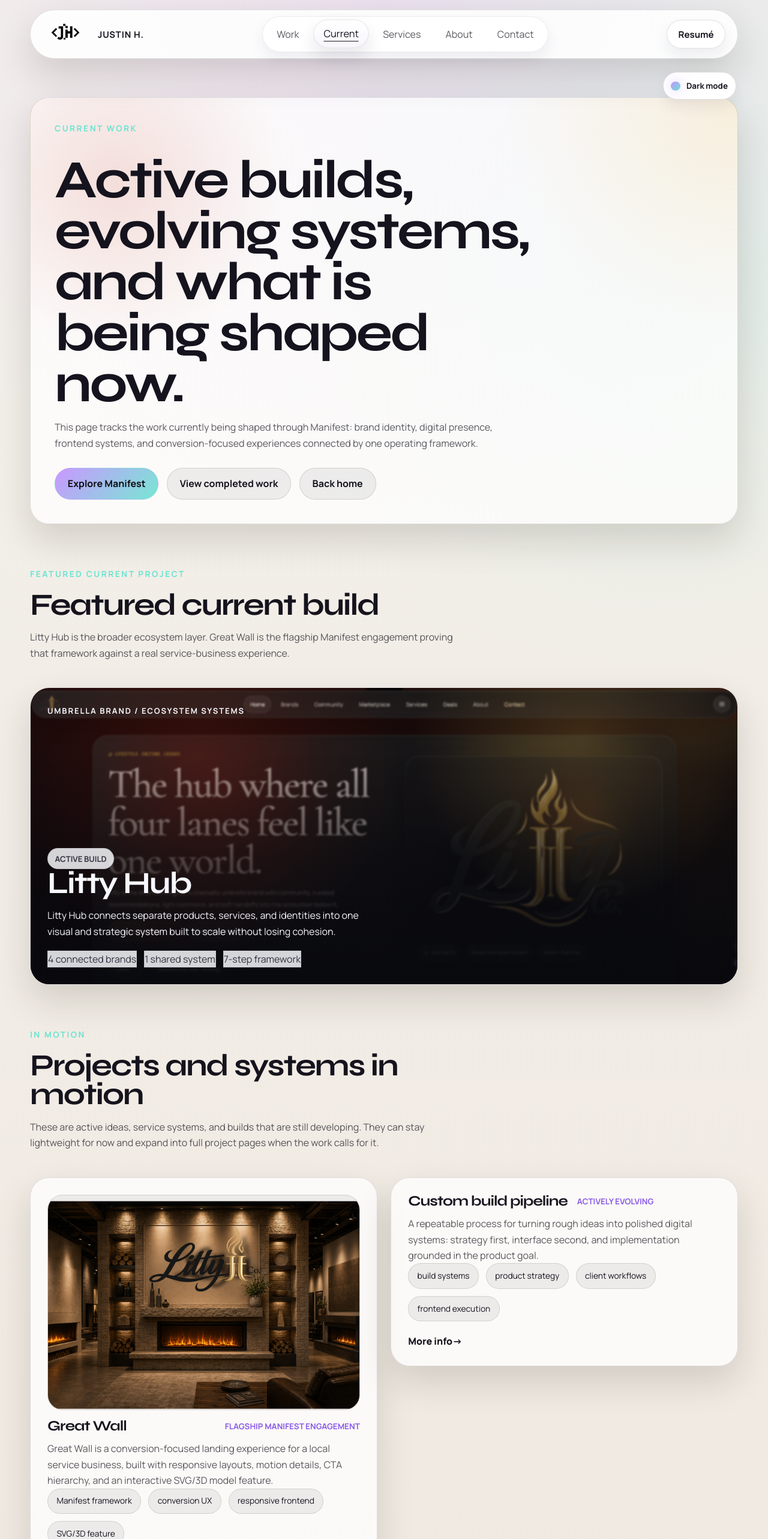
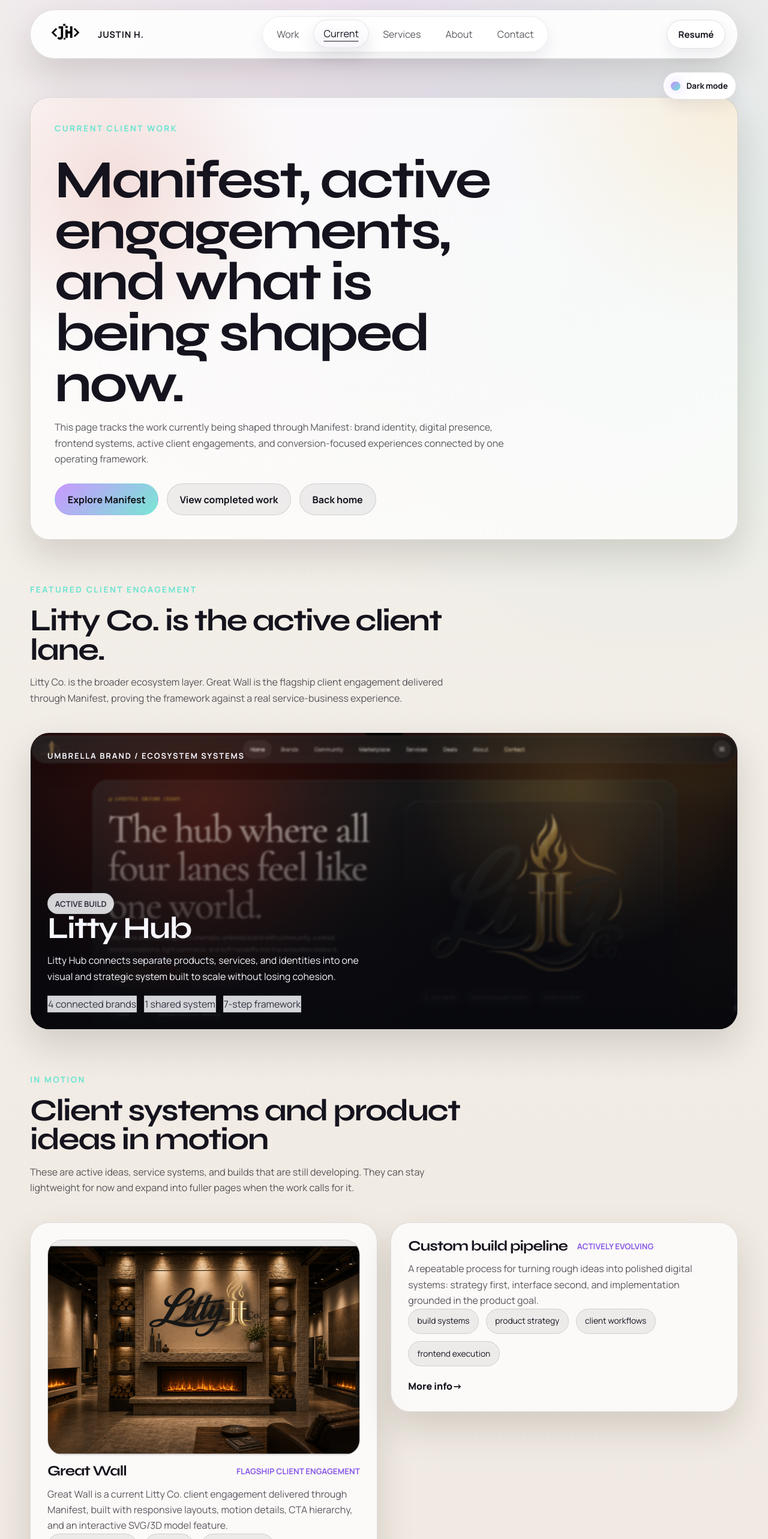
Before and after one commit to massiahtheruler/big-boy-portfolio, a React (Vite) app: page /current in a window 1280 px wide. Shown: the top 2566 px of the page at 60% size. Built offline with nearby package versions, Linux system fonts and the light colour scheme.

Commit message:
Update Manifest resume hierarchy and card interactions

```diff
--- a/src/components/home/CurrentWorkSection.jsx
+++ b/src/components/home/CurrentWorkSection.jsx
@@ -13,13 +13,14 @@ function CurrentWorkSection() {
     >
       <div className="shell">
         <Reveal className="section-heading">
-          <p className="section-eyebrow">Current work</p>
-          <h2>Still Building | Always Refining.</h2>
+          <p className="section-eyebrow">Selected client work</p>
+          <h2>Manifest in practice.</h2>
 
           <p>
             The work below shows the Manifest framework moving through active
-            brands, client-facing systems, frontend products, and proof that
-            identity has to become something people can recognize and act on.
+            client engagements, brand systems, frontend products, and proof
+            that identity has to become something people can recognize and act
+            on.
           </p>
         </Reveal>
 
--- a/src/components/home/FeaturedProjectsSection.jsx
+++ b/src/components/home/FeaturedProjectsSection.jsx
@@ -10,16 +10,13 @@ function FeaturedProjectsSection() {
     <section id="featured-work" className="content-section">
       <div className="shell">
         <Reveal className="section-heading">
-          <p className="section-eyebrow">Featured work</p>
-          <h2>Three projects that show range without losing polish.</h2>
+          <p className="section-eyebrow">Independent products</p>
+          <h2>Product builds that show range without losing polish.</h2>
           <p>
-            The goal is not to throw every build on the page. It is to show
-
-  product thinking, frontend depth, and the way I structure systems
-
-  when interfaces need to feel intuitive, scalable, and reliable under
-
-   pressure.
+            After the client work, this lane shows original products and
+            frontend builds that prove product thinking, technical depth, and
+            the way I structure interfaces when they need to feel intuitive,
+            scalable, and reliable under pressure.
           </p>
         </Reveal>
 
@@ -35,8 +32,8 @@ function FeaturedProjectsSection() {
               <h3>See the full project archive</h3>
               <p>
                 Featured cards are the quick proof. The archive gives the
-                bigger view across completed builds, client work, and future
-                project groups as they get added.
+                bigger view across completed builds, client engagements, and
+                product ideas as they get added.
               </p>
               <span className="project-card__link">Open projects</span>
             </Link>
--- a/src/components/home/ManifestFrameworkSection.jsx
+++ b/src/components/home/ManifestFrameworkSection.jsx
@@ -25,6 +25,9 @@ function ManifestFrameworkSection() {
             />
 
             <h2>{manifestFramework.title}</h2>
+            <p className="manifest-framework__subtitle">
+              {manifestFramework.subtitle}
+            </p>
             <p>{manifestFramework.body}</p>
             <div
               className="manifest-chain"
--- a/src/components/services/ManifestServicesIntro.jsx
+++ b/src/components/services/ManifestServicesIntro.jsx
@@ -40,6 +40,9 @@ function ManifestServicesIntro() {
             />
 
             <h2>{manifestFramework.title}</h2>
+            <p className="manifest-framework__subtitle">
+              {manifestFramework.subtitle}
+            </p>
             <p>{manifestFramework.body}</p>
             <div
               className="manifest-chain"
@@ -59,7 +62,7 @@ function ManifestServicesIntro() {
           <ContextPreviewCard
             eyebrow="Framework in practice"
             title="Great Wall"
-            description="See the framework in practice through a trust-driven landing experience built for clarity, contact, and credibility."
+            description="See the framework in practice through a flagship Litty Co. client engagement built for clarity, contact, and credibility."
             image={greatWall.image}
             primaryLink={{
               href: greatWall.href,
--- a/src/data/manifestFramework.js
+++ b/src/data/manifestFramework.js
@@ -6,7 +6,8 @@ export const greatWallPreviewImage = "/assets/great-wall-family-firepit.png";
 export const manifestFramework = {
   eyebrow: "Founder of:",
   title: "Manifest",
-  body: "You know what your business feels like. Your customers do not. Manifest is the framework I use to close that gap through brand identity, digital presence, frontend systems, and conversion-focused experiences that turn reputation into recognition.",
+  subtitle: "Frontend Engineering · Brand Identity · Digital Experience",
+  body: "You know what your business feels like. Your customers do not. Manifest is my consultancy for closing that gap through brand identity, digital presence, frontend systems, and conversion-focused experiences that turn reputation into recognition.",
   chain: ["Identity", "Presence", "Trust", "Recognition", "Action"],
   primaryCta: {
     label: "Explore Manifest",
@@ -18,9 +19,9 @@ export const manifestFramework = {
   },
   greatWall: {
     title: "Great Wall",
-    label: "Flagship Manifest engagement",
+    label: "Flagship client engagement",
     description:
-      "A trust-driven landing experience built around CTA hierarchy, polished frontend implementation, responsive layout, motion, and an interactive SVG/3D feature.",
+      "A trust-driven Litty Co. engagement delivered through Manifest, built around CTA hierarchy, polished frontend implementation, responsive layout, motion, and an interactive SVG/3D feature.",
     href: greatWallLiveUrl,
     ctaLabel: "Visit Great Wall",
     image: {
--- a/src/data/projects.js
+++ b/src/data/projects.js
@@ -434,7 +434,7 @@ export const projects = [
       code: null,
     },
     featureHighlights: [
-      "Litty Co. positioned as the umbrella brand and attention engine for the larger ecosystem",
+      "Litty Co. positioned as the active client ecosystem and attention engine for the larger brand system",
       "Manifest Method introduced as a seven-step framework spanning identity, systems, execution, content, and long-term growth",
       "A four-brand rollout structure designed to give each lane distinct positioning while maintaining shared visual consistency",
       "A modular content strategy built around repurposable assets across every connected brand surface",
@@ -452,7 +452,7 @@ export const projects = [
         list: [
           "Litty Co. launches first as the lifestyle wrapper and attention engine.",
           "JJ Totes follows as the cleaner operational product lane.",
-          "Great Wall of Legends becomes the premium showcase experience.",
+          "Great Wall becomes the premium showcase experience and flagship client engagement.",
           "JJ Pro Service remains part of the ecosystem while supporting the broader transition.",
         ],
       },
@@ -527,12 +527,13 @@ export const projects = [
     groups: [PROJECT_GROUPS.current, PROJECT_GROUPS.client],
     currentOrder: 2,
     archiveOrder: 5,
-    status: "Flagship Manifest engagement",
+    status: "Flagship client engagement",
     previewImage: greatWallPreviewImage,
     description:
-      "Great Wall is a conversion-focused landing experience for a local service business, built with responsive layouts, motion details, CTA hierarchy, and an interactive SVG/3D model feature.",
+      "Great Wall is a current Litty Co. client engagement delivered through Manifest, built with responsive layouts, motion details, CTA hierarchy, and an interactive SVG/3D model feature.",
     tags: [
-      "Manifest framework",
+      "client engagement",
+      "Litty Co.",
       "conversion UX",
       "responsive frontend",
       "SVG/3D feature",
@@ -543,7 +544,7 @@ export const projects = [
     gallery: [
       {
         title: "Framework proof",
-        body: "The project turns the Manifest framework into a real client-facing experience: identity, presence, trust, recognition, and action arranged around a clearer path to contact.",
+        body: "The engagement turns the Manifest framework into a real client-facing experience: identity, presence, trust, recognition, and action arranged around a clearer path to contact.",
       },
       {
         title: "Frontend execution",
--- a/src/pages/CurrentWorkPage.jsx
+++ b/src/pages/CurrentWorkPage.jsx
@@ -16,13 +16,13 @@ function CurrentWorkPage() {
     <section className="project-archive project-archive--current">
       <div className="shell">
         <Reveal className="project-archive__hero">
-          <p className="section-eyebrow">Current work</p>
-          <h1>Active builds, evolving systems, and what is being shaped now.</h1>
+          <p className="section-eyebrow">Current client work</p>
+          <h1>Manifest, active engagements, and what is being shaped now.</h1>
           <p>
             This page tracks the work currently being shaped through Manifest:
-            brand identity, digital presence, frontend systems, and
-            conversion-focused experiences connected by one operating
-            framework.
+            brand identity, digital presence, frontend systems, active client
+            engagements, and conversion-focused experiences connected by one
+            operating framework.
           </p>
           <div className="project-archive__actions">
             <a
@@ -45,12 +45,12 @@ function CurrentWorkPage() {
         {featuredProject ? (
           <section className="project-archive__group">
             <Reveal className="section-heading">
-              <p className="section-eyebrow">Featured current project</p>
-              <h2>Featured current build</h2>
+              <p className="section-eyebrow">Featured client engagement</p>
+              <h2>Litty Co. is the active client lane.</h2>
               <p>
-                Litty Hub is the broader ecosystem layer. Great Wall is the
-                flagship Manifest engagement proving that framework against a
-                real service-business experience.
+                Litty Co. is the broader ecosystem layer. Great Wall is the
+                flagship client engagement delivered through Manifest, proving
+                the framework against a real service-business experience.
               </p>
             </Reveal>
             <ProjectCard
@@ -65,9 +65,11 @@ function CurrentWorkPage() {
           <section className="project-archive__group">
             <Reveal className="section-heading">
               <p className="section-eyebrow">In motion</p>
-              <h2>Projects and systems in motion</h2>
+              <h2>Client systems and product ideas in motion</h2>
               <p>
-                These are active ideas, service systems, and builds that are still developing. They can stay lightweight for now and expand into full project pages when the work calls for it.
+                These are active ideas, service systems, and builds that are
+                still developing. They can stay lightweight for now and expand
+                into fuller pages when the work calls for it.
               </p>
             </Reveal>
             <div className="current-work-grid current-work-grid--page">
--- a/src/pages/ResumePage.jsx
+++ b/src/pages/ResumePage.jsx
@@ -3,19 +3,19 @@ import { getResumeProjects } from "../data/projects";
 
 const currentExperience = [
   {
-    title: "Frontend Engineer & Digital Brand Systems Lead",
+    title: "Founder & Frontend Engineer",
     date: "Mar 2025 - Present",
-    org: "Litty Hub - Remote",
+    org: "Manifest - New Jersey / NYC Metro",
     links: [
-      { label: "Litty Hub", href: "https://litty-hub.vercel.app/" },
       { label: "Manifest", href: "https://manifest-gamma-one.vercel.app/" },
+      { label: "Litty Co.", href: "https://litty-hub.vercel.app/" },
       { label: "Great Wall", href: "https://great-wall-omega.vercel.app/" },
     ],
     bullets: [
-      "Lead frontend development and digital strategy across Litty Hub's portfolio of brands and client-facing products, building responsive interfaces, reusable component systems, and scalable digital experiences.",
-      "Founded and currently lead Manifest, a brand identity and frontend consultancy focused on helping businesses translate strategy, trust, and positioning into high-conversion digital experiences.",
-      "Currently designing and developing Great Wall, Manifest's flagship client engagement, featuring responsive layouts, interaction systems, polished UI implementation, SVG/3D experiences, a 3D model configuration estimator, and conversion-focused user journeys.",
-      "Own frontend architecture, UI implementation, performance optimization, motion systems, accessibility considerations, and brand consistency from concept through deployment.",
+      "Founded Manifest, a brand identity and frontend consultancy specializing in responsive web applications, interaction systems, and conversion-focused digital experiences.",
+      "Partner with businesses to translate strategy into polished digital products through frontend architecture, UI implementation, performance optimization, and design systems.",
+      "Current client work includes Litty Co., where I lead frontend development across multiple brands and digital initiatives.",
+      "Current engagements include Great Wall, a trust-driven landing experience featuring responsive layouts, motion systems, SVG/3D interactions, a 3D model configuration estimator, and conversion-focused user journeys.",
     ],
   },
 ];
@@ -94,12 +94,12 @@ function ResumePage({ onOpenContact }) {
         <div className="resume-page__hero">
           <p className="section-eyebrow">Resumé</p>
 
-          <h1>Frontend Engineer. Responsive UI. Product-Minded Interfaces.</h1>
+          <h1>Founder & Frontend Engineer. Manifest. Digital Experience.</h1>
 
           <p className="resume-page__lede">
             A web-friendly version of my resume, built to show the experience
-            behind the PDF: frontend systems, polished UI implementation,
-            shipped products, client-facing work, and the business context that
+            behind the PDF: Manifest, client-facing frontend systems, polished
+            UI implementation, shipped products, and the business context that
             shapes how I build.
           </p>
 
@@ -160,13 +160,14 @@ function ResumePage({ onOpenContact }) {
         <div className="resume-page__summary resume-card">
           <p className="section-eyebrow">Summary</p>
           <p>
-            Frontend engineer specializing in translating design, brand
-            direction, and product goals into polished, responsive,
-            conversion-focused user experiences. I build React, Next.js, and
-            TypeScript interfaces with reusable frontend architecture,
-            interaction systems, performance-minded implementation, and clear
-            product thinking. My background in sales, operations, and branding
-            sharpens my instincts for user behavior, trust, and conversion.
+            Frontend engineer and founder of Manifest, a brand identity and
+            digital experience consultancy focused on responsive web
+            applications, interaction systems, and conversion-focused frontend
+            experiences. I translate strategy into polished UI, frontend
+            architecture, performance-minded implementation, and digital systems
+            that make businesses easier to trust and remember. My background in
+            sales, operations, and branding sharpens my instincts for user
+            behavior, credibility, and conversion.
           </p>
         </div>
 
@@ -275,7 +276,7 @@ function ResumePage({ onOpenContact }) {
         </div>
 
         <div className="resume-page__projects resume-card">
-          <p className="section-eyebrow">Selected Projects</p>
+          <p className="section-eyebrow">Independent Products</p>
           <div className="resume-entry-list">
             {projects.map((project) => (
               <article key={project.title} className="resume-entry">
--- a/src/styles/components/_cards.scss
+++ b/src/styles/components/_cards.scss
@@ -35,22 +35,29 @@
 .interactive-card::before {
   content: "";
   position: absolute;
-  inset: -34%;
-  z-index: 2;
+  inset: 0;
+  z-index: 0;
   background: linear-gradient(
     118deg,
-    transparent 30%,
-    rgba(255, 255, 255, 0.04) 43%,
-    rgba(255, 255, 255, 0.16) 50%,
-    rgba(255, 255, 255, 0.04) 57%,
-    transparent 70%
+    transparent 0%,
+    transparent 34%,
+    rgba(255, 255, 255, 0.035) 44%,
+    rgba(255, 255, 255, 0.12) 50%,
+    rgba(255, 255, 255, 0.035) 56%,
+    transparent 66%,
+    transparent 100%
   );
   opacity: 0;
-  transform: translateX(-46%) rotate(10deg);
+  transform: translateX(-72%) skewX(-12deg);
   transition:
-    transform 360ms ease,
+    transform 520ms ease,
     opacity 220ms ease;
   pointer-events: none;
+}
+
+.interactive-card > * {
+  position: relative;
+  z-index: 1;
 }
 
 .interactive-card:hover,
@@ -68,7 +75,7 @@
 .interactive-card:focus-visible::before,
 .interactive-card:focus-within::before {
   opacity: 1;
-  transform: translateX(46%) rotate(10deg);
+  transform: translateX(72%) skewX(-12deg);
 }
 
 .project-card {
@@ -92,6 +99,7 @@
 .project-card__overlay {
   position: absolute;
   inset: 0;
+  z-index: 1;
   padding: 1.75rem;
   transition:
     opacity 260ms ease,
@@ -158,6 +166,7 @@
 }
 
 .project-card__overlay {
+  z-index: 2;
   display: flex;
   flex-direction: column;
   justify-content: flex-end;
@@ -337,6 +346,7 @@
 .work-card__media,
 .context-preview-card__media {
   position: relative;
+  z-index: 1;
   overflow: hidden;
   border: 1px solid var(--border);
   border-radius: calc(var(--radius-xl) - 0.45rem);
@@ -442,7 +452,7 @@ body[data-theme="light"] .work-card__header span {
 
 .work-card__action {
   position: relative;
-  z-index: 3;
+  z-index: 2;
   display: inline-flex;
   width: fit-content;
   max-width: 100%;
```
Also changed, not shown: src/styles/pages/_home.scss (+9 -0 lines), 1 other file (tests, documents, lock files or other folders).
